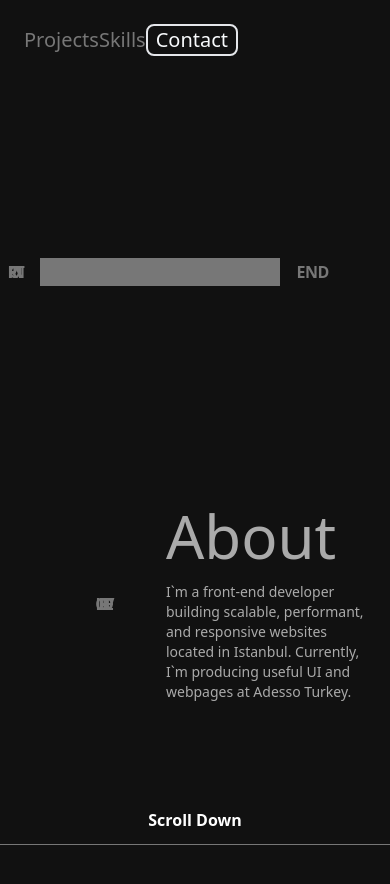
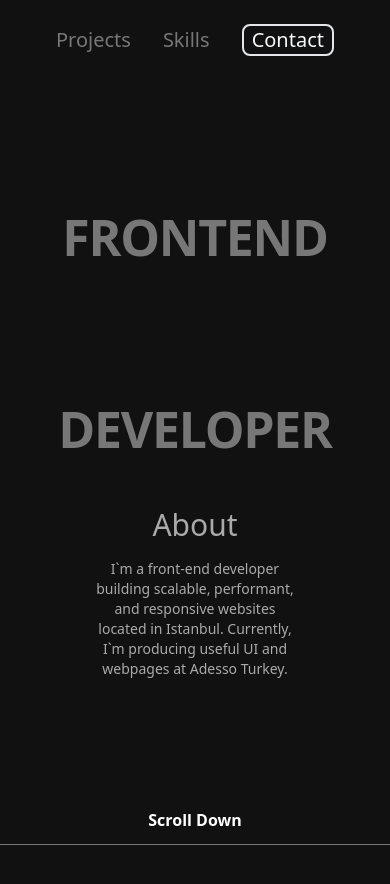
Before and after one commit to eayduran/mportfolio, a Next.js app: page / in a window 390 px wide. Shown: the top 884 px of the page. Built offline with nearby package versions, Linux system fonts and the light colour scheme.

Commit message:
responsive main page

```diff
--- a/components/Main.jsx
+++ b/components/Main.jsx
@@ -16,44 +16,44 @@ const Main = () => {
         return  () => window.removeEventListener("scroll", scroll, false);
     },[])
     return(
-        <div id="main" className="justify-between overflow-x-hidden space-y-8 h-screen flex font-bold flex-col items-start min-w-screen bg-secondary text-white font-sans">
+        <div id="main" className="justify-between overflow-x-hidden space-y-8 h-screen flex font-bold flex-col items-center sm:items-start min-w-screen bg-secondary text-white font-sans">
                     <Navbar />
-                    <div className="h-1/3 w-auto tracking-tight flex flex-row items-center ml-2 lg:text-laptop">
+                    <div className="sm:1/4 sm:ml-6 sm:text-tablet lg:text-laptop text-mobile lg:h-1/3 lg:w-auto tracking-tight flex flex-row items-center">
                         <div className="" style={{}}>
-                            <span className="mr-zero text-primary hover:text-primary-light transition-colors">F</span>
-                            <span className="mr-zero text-primary hover:text-primary-light transition-colors">R</span>
-                            <span className="mr-zero text-primary hover:text-primary-light transition-colors">O</span>
-                            <span className="mr-zero text-primary hover:text-primary-light transition-colors">N</span>
+                            <span className="lg:mr-zero text-primary hover:text-primary-light transition-colors">F</span>
+                            <span className="lg:mr-zero text-primary hover:text-primary-light transition-colors">R</span>
+                            <span className="lg:mr-zero text-primary hover:text-primary-light transition-colors">O</span>
+                            <span className="lg:mr-zero text-primary hover:text-primary-light transition-colors">N</span>
                             <span className="text-primary hover:text-primary-light transition-colors">T</span>
                         </div>
 
                         {/* line */}
-                        <div className="hover:bg-primary-light text-white bg-primary mx-4" style={{height: 28 ,width: 240 + 2*scr}}>
+                        <div className="hidden lg:flex hover:bg-primary-light text-white bg-primary mx-4" style={{height: 28 ,width: 240 + 2*scr}}>
 
                         </div>
 
                         <div>
-                            <span className="text-primary hover:text-primary-light transition-colors">E</span>
-                            <span className="text-primary hover:text-primary-light transition-colors">N</span>
-                            <span className="text-primary hover:text-primary-light transition-colors">D</span>
+                            <span className="lg:mr-zero text-primary hover:text-primary-light transition-colors">E</span>
+                            <span className="lg:mr-zero text-primary hover:text-primary-light transition-colors">N</span>
+                            <span className="lg:mr-zero text-primary hover:text-primary-light transition-colors">D</span>
                         </div>
                     </div>
                     {/* <div className="flex items-center w-full justify-center">junior</div> */}
-                    <div className="h-1/3 flex justify-end items-center w-full lg:text-laptop">
-                        <div className="tracking-tight" style={{marginRight: 2*scr}}>
-                            <span className="mr-zero text-primary hover:text-primary-light transition-colors">D</span>
-                            <span className="mr-zero text-primary hover:text-primary-light transition-colors">E</span>
-                            <span className="mr-zero text-primary hover:text-primary-light transition-colors">V</span>
-                            <span className="mr-zero text-primary hover:text-primary-light transition-colors">E</span>
-                            <span className="mx-zero text-primary hover:text-primary-light transition-colors">L</span>
-                            <span className="mr-zero text-primary hover:text-primary-light transition-colors">O</span>
-                            <span className="mr-zero text-primary hover:text-primary-light transition-colors">P</span>
-                            <span className="mr-zero text-primary hover:text-primary-light transition-colors">E</span>
-                            <span className="mr-zero text-primary hover:text-primary-light transition-colors">R</span>
+                    <div className="h-1/3 flex justify-center sm:justify-between lg:justify-end items-center sm:items-start lg:items-center w-full sm:ml-6 flex-col sm:flex-row sm:text-tablet lg:text-laptop">
+                        <div className="text-mobile lg:text-laptop tracking-tight" style={{marginRight: 2*scr}}>
+                            <span className="lg:mr-zero text-primary hover:text-primary-light transition-colors">D</span>
+                            <span className="lg:mr-zero text-primary hover:text-primary-light transition-colors">E</span>
+                            <span className="lg:mr-zero text-primary hover:text-primary-light transition-colors">V</span>
+                            <span className="lg:mr-zero text-primary hover:text-primary-light transition-colors">E</span>
+                            <span className="lg:mx-zero text-primary hover:text-primary-light transition-colors">L</span>
+                            <span className="lg:mr-zero text-primary hover:text-primary-light transition-colors">O</span>
+                            <span className="lg:mr-zero text-primary hover:text-primary-light transition-colors">P</span>
+                            <span className="lg:mr-zero text-primary hover:text-primary-light transition-colors">E</span>
+                            <span className="lg:mr-zero text-primary hover:text-primary-light transition-colors">R</span>
                         </div>
-                        <div className="">
-                            <div className="flex flex-col w-52 text-primary-light bg-secondary text-6xl ml-16 font-sans font-light mr-4">
-                                About
+                        <div className="mt-10 sm:mt-20 lg:mt-0 sm:mr-10">
+                            <div className="flex flex-col text-center w-52 text-primary-light bg-secondary text-3xl sm:text-6xl sm:ml-16 font-sans font-light sm:mr-4">
+                                    About
                                 <span className="text-sm mt-4">
                                 I`m a front-end developer building scalable, performant, and responsive websites located in Istanbul. Currently, I`m producing useful UI and webpages at Adesso Turkey.
                                 </span>
--- a/components/Navbar.jsx
+++ b/components/Navbar.jsx
@@ -5,10 +5,10 @@ const Navbar = () => {
 
     return(
         <div className="w-full h-20 z-[100] bg-secondary text-xl font-sans">
-            <div className="flex justify-between items-center w-full h-full 2xl:px-16 px-6">
+            <div className="flex justify-center sm:justify-between items-center w-full h-full 2xl:px-16 px-6">
 
                 <Link href='/'>
-                    <a className="hidden md:flex">
+                    <a className="hidden sm:flex">
                         {/* <Image src="/../public/assets/logo.jpeg" alt="logo" width={50} height={50}/> */}
                         <div className="text-lg hover:text-primary-light text-primary">
                             <div>
@@ -31,7 +31,7 @@ const Navbar = () => {
                         </Link>
 
                         <Link href='/#skills'>
-                            <li className='cursor-pointer hover:text-primary-light hover:underline hover:decoration-2 hover:underline-offset-4'>
+                            <li className='mx-8 sm:mx-0 cursor-pointer hover:text-primary-light hover:underline hover:decoration-2 hover:underline-offset-4'>
                                 Skills
                             </li>
                         </Link>
--- a/tailwind.config.js
+++ b/tailwind.config.js
@@ -18,16 +18,24 @@ module.exports = {
         'primary-light' : 'rgb(170,170,170)',
       },
       fontSize: {
-        'laptop' : '13em',
+        'laptop' : '13rem',
+        'tablet' : '120px',
+        'mobile' : '50px',
       },
       fontFamily: {
         bebas: ["Bebas", "sans-serif"],
       },
-
+      screens: {
+        'laptop' : '1200px',
+        'tablet' : '640px',
+      },
       margin: {
         'zero':'-9px',
         'iki': '-2px',
         '2000': '2000px',
+      },
+      padding:{
+        'dev': '190px'
       },
       divideColor: {
         'primary' : '#777777',
@@ -38,7 +46,8 @@ module.exports = {
         '46':'46deg',
       },
       height:{
-        '400': '400px'
+        '400': '400px',
+        '240': '100px'
       },
       width:{
         '280': '280px'
```
